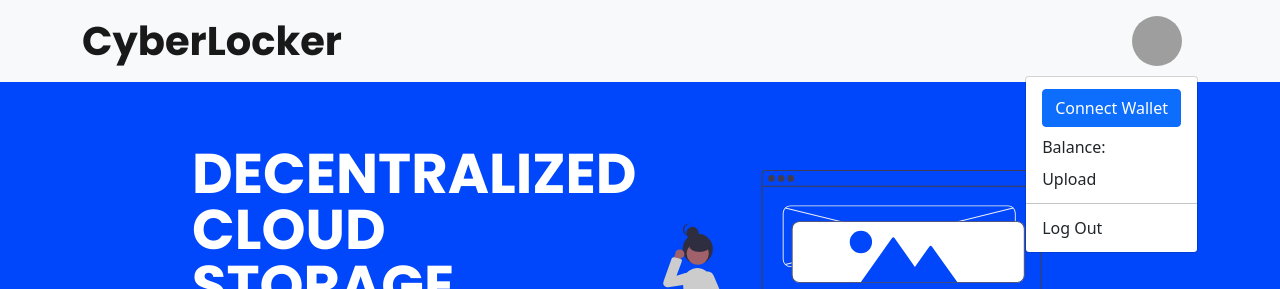
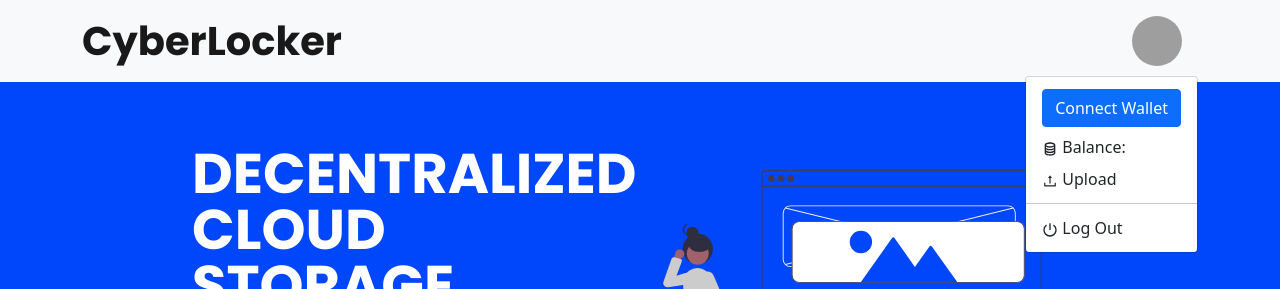
Before and after one commit to dipeshsanil/CUB, a React (Create React App) app: page / in a window 1280 px wide. Both pictures are taken after a click on the button 1156 px from the left and 41 px from the top of the page. Shown: the top 289 px of the page. Built offline with nearby package versions, Linux system fonts and the light colour scheme; grey boxes are pictures that could not be loaded; what web3.storage would draw is missing.

Commit message:
Favicon Updated, User dropdown icons added and other minor changes
Favicon Updated, User dropdown icons added, Card content updated

```diff
--- a/public/index.html
+++ b/public/index.html
@@ -32,7 +32,7 @@
       work correctly both with client-side routing and a non-root public URL.
       Learn how to configure a non-root public URL by running `npm run build`.
     -->
-		<title>React App</title>
+    <title>CyberLocker</title>
   </head>
   <body>
     <noscript>You need to enable JavaScript to run this app.</noscript>
--- a/src/frontend/Card.js
+++ b/src/frontend/Card.js
@@ -78,18 +78,25 @@ const Card = ({ key, item }) => {
         <div class="card-body ">
           <div class="d-flex justify-content-between align-items-center">
             {/* <h5 class="card-title">{item.title}</h5> */}
+            <button class="btn btn-primary">
+              <a href={item.image} target="_blank">
+                Download
+              </a>
+            </button>
             <a
               href="#"
               role="button"
               id="dropdownMenuLink"
               data-bs-toggle="dropdown"
-							aria-expanded="false">
+              aria-expanded="false"
+            >
               <svg
                 width="25"
                 height="11"
                 viewBox="0 0 57 11"
                 fill="none"
-								xmlns="http://www.w3.org/2000/svg">
+                xmlns="http://www.w3.org/2000/svg"
+              >
                 <circle cx="5.5" cy="5.5" r="5.5" fill="black" />
                 <circle cx="28.5" cy="5.5" r="5.5" fill="black" />
                 <circle cx="51.5" cy="5.5" r="5.5" fill="black" />
@@ -100,16 +107,14 @@ const Card = ({ key, item }) => {
                 <Link
                   to="/preview"
                   state={{ item }}
-						style={{ textDecoration: "none" }}>
+                  style={{ textDecoration: "none" }}
+                >
                   <button class="dropdown-item">Preview</button>
-						</Link></li>
+                </Link>
+              </li>
             </ul>
           </div>
           {/* <p class="card-text text-muted">{item.seller}</p> */}
-
-					<button class="btn btn-primary btn-rounded" >
-						<a href={item.image} target="_blank">Download</a>
-					</button>
         </div>
       </div>
     </div>
--- a/src/frontend/ContentSection.js
+++ b/src/frontend/ContentSection.js
@@ -71,12 +71,12 @@ const ContentSection = ({ upload, account }) => {
 			id="marketplace"
 			style={{ padding: "7% 0" }}>
 			<div className="container px-3">
-				<h2 className="">ALL Files</h2>
+				<h2 className="">Files</h2>
 				<div className="row my-5">
 					{items.length > 0 ? (
 						items.map((item, index) => <Card key={index} item={item} />)
 					) : (
-						<main style={{ padding: "1rem 0" }}>
+						<main class="text-center" style={{ padding: "1rem 0" }}>
 							<h2>No listed assets</h2>
 						</main>
 					)}
--- a/src/frontend/NavBar.js
+++ b/src/frontend/NavBar.js
@@ -1,5 +1,9 @@
 import React from "react";
 import { Link, Outlet } from "react-router-dom";
+import {RiShutDownLine} from "react-icons/ri"
+import {AiOutlineUser} from "react-icons/ai";
+import {BiCoinStack} from "react-icons/bi";
+import {AiOutlineUpload} from "react-icons/ai";
 
 import Button from "./Button";
 
@@ -65,7 +69,7 @@ const NavBar = ({ web3Handler, account, balance }) => {
                       target="_blank"
                       rel="noopener noreferrer"
                       className="dropdown-item"
-                    >
+                    ><AiOutlineUser />
                       {" "}
                       Account:{" "}
                       {account.slice(0, 5) + "..." + account.slice(38, 42)}
@@ -82,8 +86,9 @@ const NavBar = ({ web3Handler, account, balance }) => {
                   )}
                 </li>
                 <li>
+
                   <a className="dropdown-item" href="#">
-                    Balance: {balance}
+                    <span> <BiCoinStack /> Balance: {balance}</span>
                   </a>
                 </li>
                 {/* <li>
@@ -96,7 +101,7 @@ const NavBar = ({ web3Handler, account, balance }) => {
                 <li>
                   <Link to="/upload" style={{ textDecoration: "none" }}>
                     <a className="dropdown-item" href="#">
-                      <span>Upload</span>
+                      <span><AiOutlineUpload /> Upload</span>
                     </a>
                   </Link>
                 </li>
@@ -106,7 +111,7 @@ const NavBar = ({ web3Handler, account, balance }) => {
                 <li>
                   <Link to="/" style={{ textDecoration: "none" }}>
                     <a className="dropdown-item" href="#">
-                      <span>Log Out</span>
+                      <span><RiShutDownLine /> Log Out</span>
                     </a>
                   </Link>
                 </li>
```
Also changed, not shown: 1 other file (tests, documents, lock files or other folders). Lines whose indentation alone changed are shown as unchanged.
